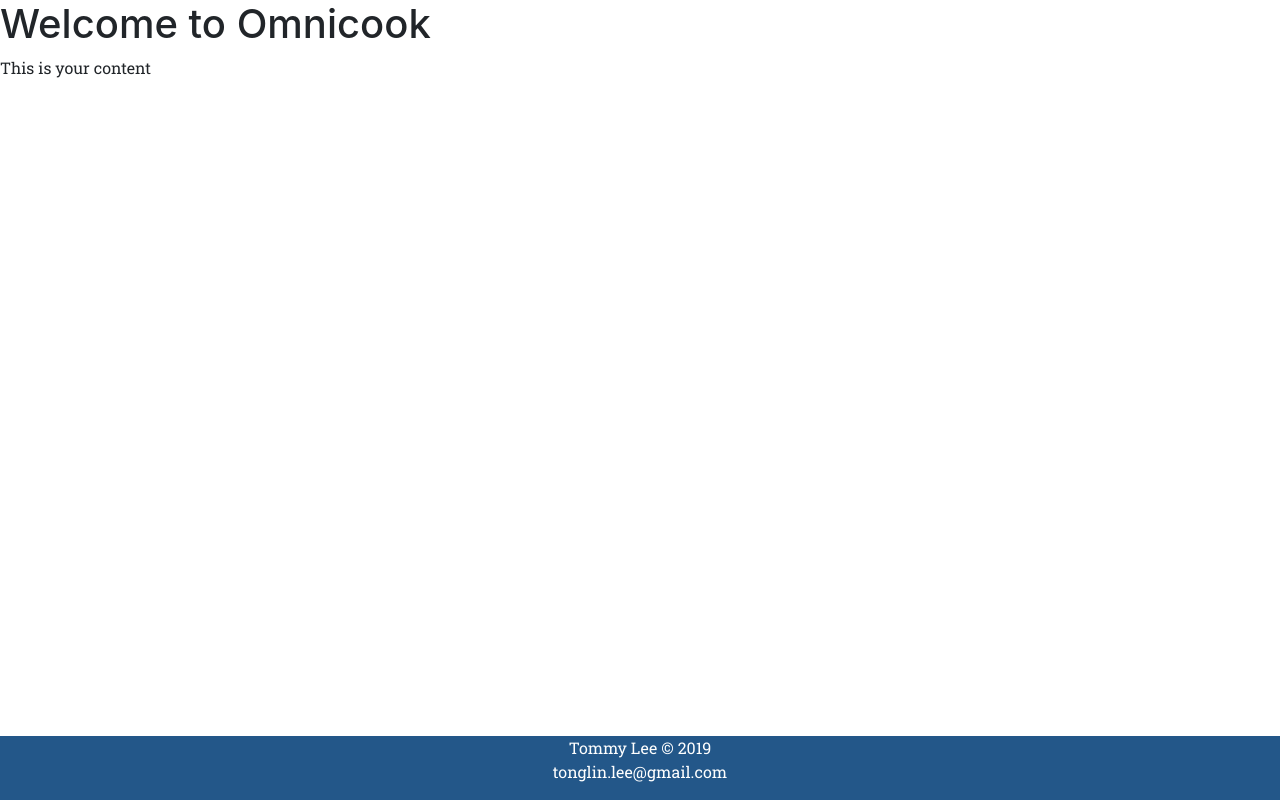
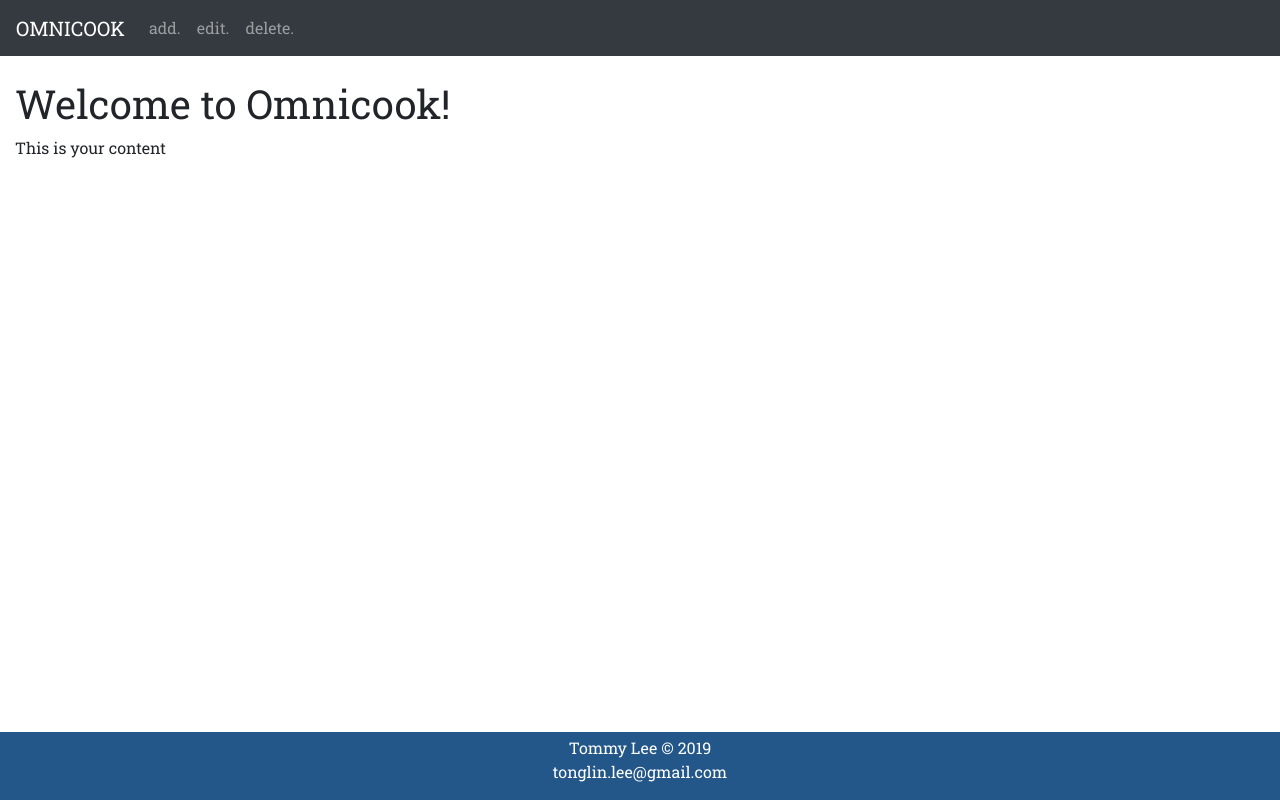
Before and after one commit to naturalDev0/p3-omnicook, a Flask app: page / in a window 1280 px wide. Run offline with Flask 2, Linux system fonts and the light colour scheme; some libraries are stand-ins or nearby versions.

Commit message:
1. Update README.md 2. Added a few routes to app.py 3. Made some changes to template in HTML pages

```diff
--- a/app.py
+++ b/app.py
@@ -16,6 +16,21 @@ app = Flask(__name__)
 def index():
     return render_template("index.html")
 
+@app.route('/recipe/add')
+def add_recipe():
+    return render_template("recipe_add.html")
+
+@app.route('/recipe/edit')
+def edit_recipe():
+    return render_template("recipe_edit.html")
+
+@app.route('/recipe')
+def view_recipe():
+    return render_template("recipe_view.html")
+
+@app.route('/recipe/delete')
+def delete_recipe():
+    return render_template("recipe_delete.html")
 
 # Boilerplate
 if __name__ == '__main__':
--- a/static/css/style.css
+++ b/static/css/style.css
@@ -5,15 +5,18 @@
     font-family: 'Roboto Slab', serif;
 }
 
+/* IDs */
+#main-content {
+  margin-top: 5rem;
+}
+
 /* Footer layout
 */
-
-
-footer p a:link {
+footer div a:link {
   text-decoration: none;
   color: white;
 }
-footer p a:hover {
+footer div a:hover {
   text-decoration: none;
   color: white;
   font-weight: bold;
@@ -21,14 +24,10 @@ footer p a:hover {
 
 footer {
   position: fixed;
-
   left: 0;
   bottom: 0;
-
   width: 100%;
-
   background-color: #235789;
   color: white;
-
   text-align: center;
 }
--- a/templates/base.html
+++ b/templates/base.html
@@ -5,10 +5,9 @@
     <meta charset="UTF-8">
     <meta name="viewport" content="width=device-width, initial-scale=1, shrink-to-fit=no">
     <meta http-equiv="X-UA-Compatible" content="ie=edge">
-    <meta name="description" content="">
-    <meta name="author" content="">
 
-    <link rel="stylesheet" href="{{ url_for('static', filename='css/style.css') }}">
+    <!-- Customised CSS -->
+    <link rel="stylesheet" href="{{url_for('static', filename='css/style.css')}}">
 
     <!-- Bootstrap CSS -->
     <link rel="stylesheet" href="https://maxcdn.bootstrapcdn.com/bootstrap/4.0.0/css/bootstrap.min.css" integrity="sha384-Gn5384xqQ1aoWXA+058RXPxPg6fy4IWvTNh0E263XmFcJlSAwiGgFAW/dAiS6JXm" crossorigin="anonymous">
@@ -19,13 +18,35 @@
 
 <body>
 
-    {% block title %}{% endblock %} {% block content %}{% endblock %}
+    <!-- navbar content -->
+    <nav class="navbar navbar-expand-md navbar-dark bg-dark fixed-top mb-5">
+        <a class="navbar-brand" href="{{ url_for('index') }}">OMNICOOK</a>
+        <button class="navbar-toggler" type="button" data-toggle="collapse" data-target="#navbarsExampleDefault" aria-controls="navbarsExampleDefault" aria-expanded="false" aria-label="Toggle navigation">
+            <span class="navbar-toggler-icon"></span>
+        </button>
+        <div class="collapse navbar-collapse">
+            <ul class="navbar-nav mr-auto">
+                {% block navlinks %}{% endblock %}
+            </ul>
+        </div>
+    </nav>
+
+    <!-- main content -->
+    <main id="main-content" class="container-fluid">
+        <div class="row">
+            <div class="col">
+                {% block content %}{% endblock %}
+            </div>
+        </div>
+    </main>
+
+    <!-- footer content -->
     <footer>
-        <p>
-            Tommy Lee &copy; 2019<br>
-            <a class="email-footer" href="mailto:tonglin.lee@gmail.com">
-          tonglin.lee@gmail.com</a>
-        </p>
+        <div class="container-fluid pt-1">
+            <p>Tommy Lee &copy; 2019<br>
+                <a href="mailto:tonglin.lee@gmail.com">tonglin.lee@gmail.com</a>
+            </p>
+        </div>
     </footer>
 
     <!-- Optional JavaScript -->
@@ -33,6 +54,7 @@
     <script src="https://code.jquery.com/jquery-3.2.1.slim.min.js" integrity="sha384-KJ3o2DKtIkvYIK3UENzmM7KCkRr/rE9/Qpg6aAZGJwFDMVNA/GpGFF93hXpG5KkN" crossorigin="anonymous"></script>
     <script src="https://cdnjs.cloudflare.com/ajax/libs/popper.js/1.12.9/umd/popper.min.js" integrity="sha384-ApNbgh9B+Y1QKtv3Rn7W3mgPxhU9K/ScQsAP7hUibX39j7fakFPskvXusvfa0b4Q" crossorigin="anonymous"></script>
     <script src="https://maxcdn.bootstrapcdn.com/bootstrap/4.0.0/js/bootstrap.min.js" integrity="sha384-JZR6Spejh4U02d8jOt6vLEHfe/JQGiRRSQQxSfFWpi1MquVdAyjUar5+76PVCmYl" crossorigin="anonymous"></script>
+
 </body>
 
 </html>
--- a/templates/index.html
+++ b/templates/index.html
@@ -1,9 +1,18 @@
 {% extends "base.html" %}
 
-{% block title %}
-<h1>Welcome to Omnicook</h1>
+{% block navlinks %}
+<li class="nav-item">
+    <a class="nav-link" href="{{ url_for('add_recipe') }}">add.</a>
+</li>
+<li class="nav-item">
+    <a class="nav-link" href="{{ url_for('edit_recipe') }}">edit.</a>
+</li>
+<li class="nav-item">
+    <a class="nav-link" href="{{ url_for('delete_recipe') }}">delete.</a>
+</li>
 {% endblock %}
 
 {% block content %}
+<h1>Welcome to Omnicook!</h1>
 <p>This is your content</p>
 {% endblock %}
```
Also changed, not shown: .c9/metadata/environment/app.py (+1 -1 lines), README.md, 1 other file.
